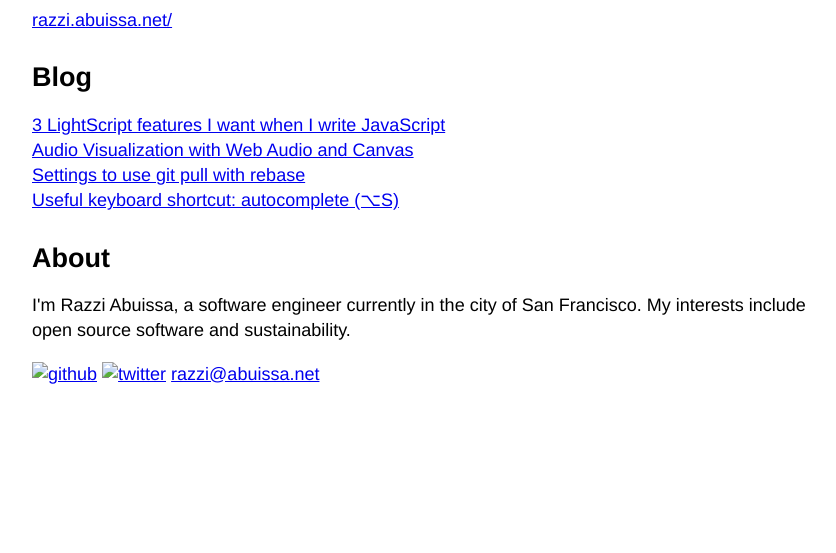
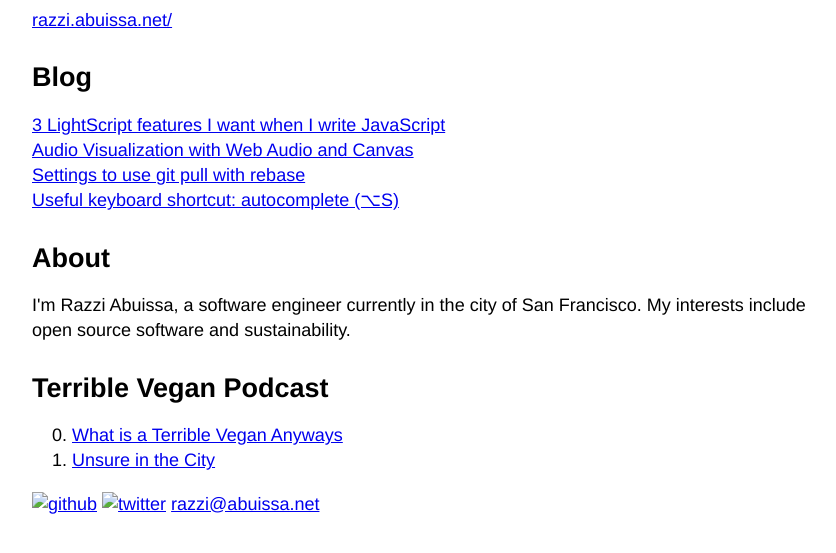
Before and after one commit to razzius/razzius.github.io, a Jekyll site: the page built from index.html, in a window 1280 px wide. Shown: the top 553 px of the page, without its empty margins (208-1044 px from the left). Built offline with Jekyll 4.4.1, drawn with Linux system fonts in a browser that asks for light colours.

Commit message:
Publish Terrible Vegan

```diff
--- a/index.html
+++ b/index.html
@@ -12,6 +12,12 @@ layout: base
 <h2>About</h2>
 <p>I'm Razzi Abuissa, a software engineer currently in the city of San Francisco. My interests include open source software and sustainability.</p>
 
+<h2>Terrible Vegan Podcast</h2>
+<ol start="0">
+  <li><a href="/assets/terrible_vegan_0.mp3">What is a Terrible Vegan Anyways</a></li>
+  <li><a href="/assets/terrible_vegan_1.mp3">Unsure in the City</a></li>
+</ol>
+
 <a href="http://github.com/razzius"><img src="http://github.com/favicon.ico" alt="github"></a>
 <a href="http://twitter.com/razzzzi"><img src="http://abs.twimg.com/favicons/favicon.ico" alt="twitter"></a>
 <a href='mailto:&#114;&#97;&#122;&#122;&#105;&#64;&#97;&#98;&#117;&#105;&#115;&#115;&#97;&#46;&#110;&#101;&#116;'>&#114;&#97;&#122;&#122;&#105;&#64;&#97;&#98;&#117;&#105;&#115;&#115;&#97;&#46;&#110;&#101;&#116;</a>
```
Also changed, not shown: 1 other file.
